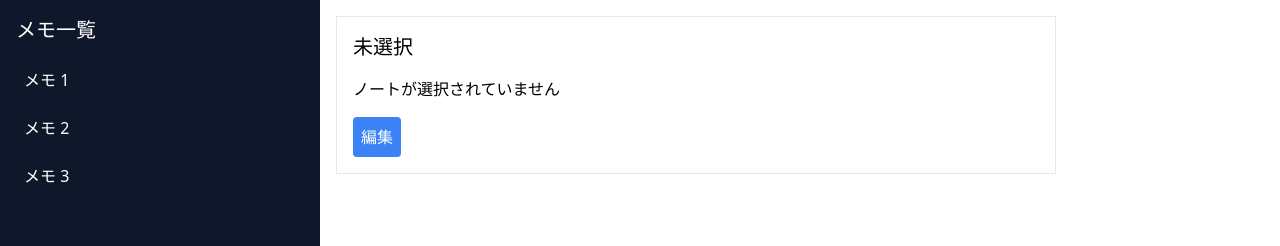
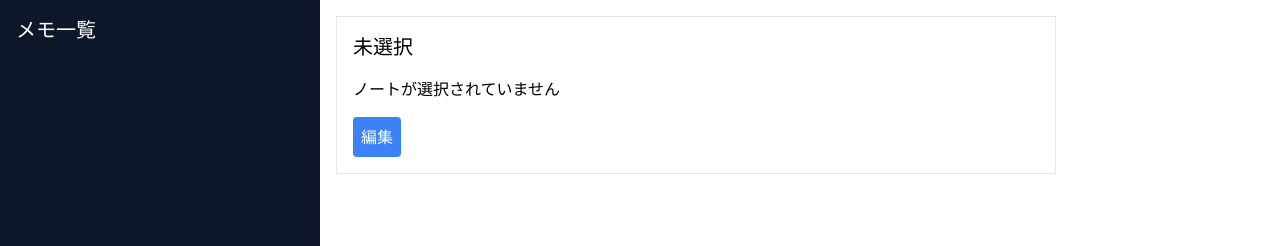
Before and after one commit to jumper-jacket/memoApp, a React (Create React App) app in the folder memo/: page / in a window 1280 px wide. Shown: the top 246 px of the page. Built offline with nearby package versions, Linux system fonts and the light colour scheme.

Commit message:
Change to omit the ability to enter default data.
plan to add a function to add a new memo to handle cases where there is
no default data.

```diff
--- a/memo/src/App.tsx
+++ b/memo/src/App.tsx
@@ -14,17 +14,13 @@ const App = () => {
   useEffect(() => {
     const savedNotes = localStorage.getItem(STORAGE_KEY);
     if(savedNotes && savedNotes!=='[]'){
+      console.log(true);
       setNotes(JSON.parse(savedNotes));
-    }else{
-      setNotes([
-        { id: 1, title: 'メモ 1', content: 'これはメモ 1 の内容です。' },
-        { id: 2, title: 'メモ 2', content: 'これはメモ 2 の内容です。' },
-        { id: 3, title: 'メモ 3', content: 'これはメモ 3 の内容です。' },
-      ]);
     }
   }, []);
 
   useEffect(() => {
+    console.log("setItemFn", STORAGE_KEY, JSON.stringify(notes));
     localStorage.setItem(STORAGE_KEY, JSON.stringify(notes));
   }, [notes]);
 
```
